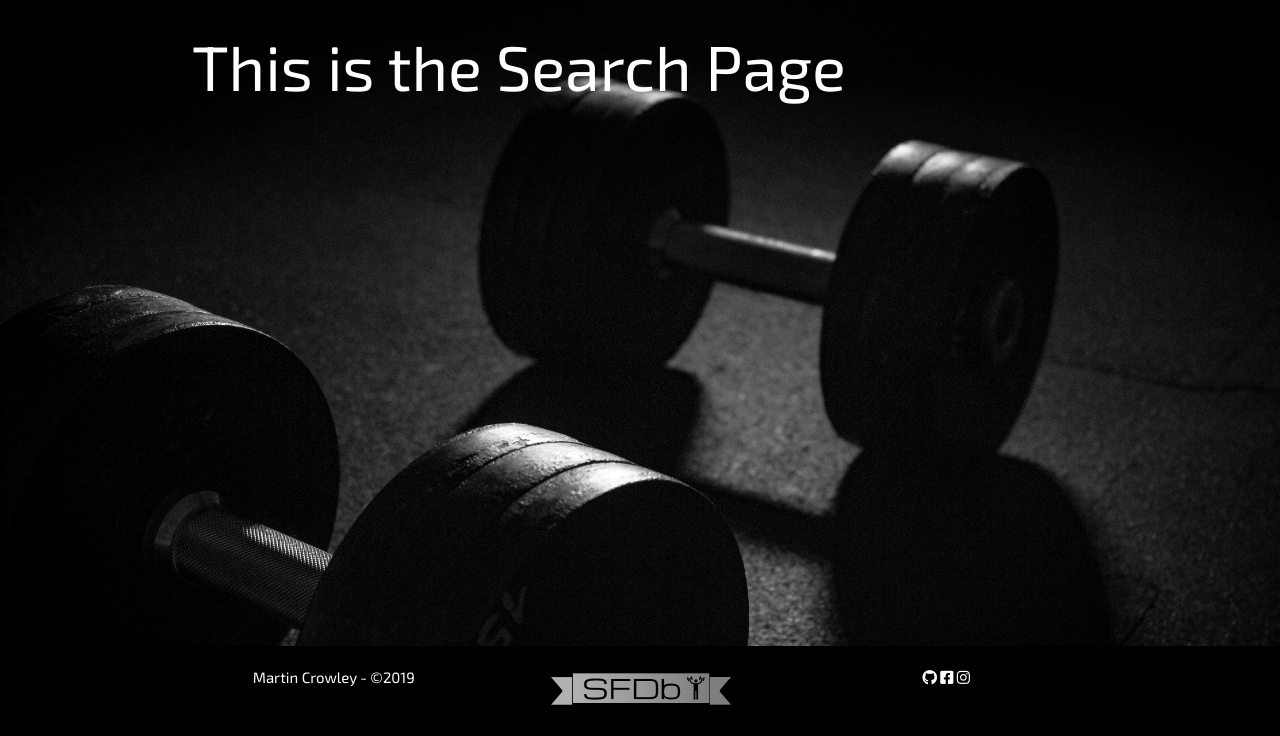
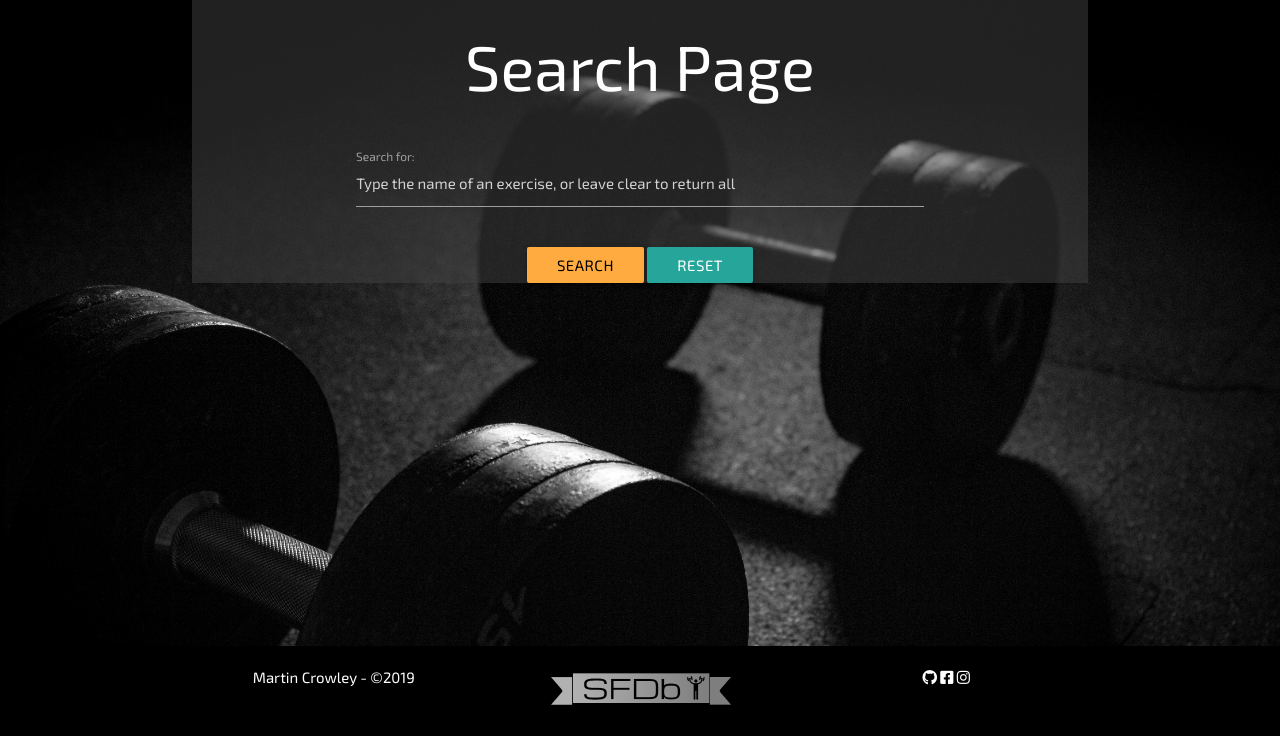
Before and after one commit to Code-Institute-Submissions/shared_fitness_database, a Flask app: page /search in a window 1280 px wide. Shown: the part 64-800 px from the top of the page. Run offline with Flask 2, Linux system fonts and the light colour scheme; data that the repository does not hold is empty; some libraries are stand-ins or nearby versions.

Commit message:
changed search page to allow for one search bar that will check for exercise name, difficulty, equipment type or muscle used, have also opted to have the exercises from the search show up below the search bar to allow for easier repeated searching

```diff
--- a/templates/search.html
+++ b/templates/search.html
@@ -1,10 +1,57 @@
 {% extends "base.html" %}
 {% block content %}
 <!--Intro-->
-<div class="row">
-    <div class="col s12 intro">
-        <h1>This is the Search Page</h1>
+<section class="page-container">
+    <div class="row">
+        <div class="col s12 intro center">
+            <h1>Search Page</h1>
+        </div>
     </div>
-</div>
+    <div class="row">
+        <div class="col offset-s1 s10 offset-l2 l8 center">
+            <form method="POST" action="{{ url_for('search') }}" class="input-group col s12">
+                <div class="row">
+                    <div class="input-field col s12">
+                        <input placeholder="Type the name of an exercise, or leave clear to return all" class="input-group" name="query" type="text">
+                        <label>Search for:</label>
+                    </div>
+                </div>
+                <div class="center">
+                    <button class="btn btn_form" type="submit">Search</button>
+                    <a href="{{ url_for('search') }}" class="btn btn_delete">Reset</a>
+                </div>
+            </form>
+        </div>
+    </div>
+</section>
+<section>
+    <div class="row">
+    {% if results %}
+            <h5>Search Results</h5>
+            <h6>Found {{results.count()}} exercises matching your criteria!</h6>
+
+            <div class="row">
+                {% for exercise in results %}
+                    <div class="col s12 m6 l4">
+                        <div class="card grey darken-3">
+                            <div class="card-image">
+                              <img src="{{exercise.image_url}}" class="responsive-img">
+                            </div>
+                            <div class="card-content center">
+                                <span class="card-title">{{ exercise.exercise_name}}</span>
+                                <p>Muscle Used: <span>{{exercise.muscle_name}}</span></p>
+                                <p>Equipment Needed: <span>{{exercise.equipment_type}}</span></p>
+                                <p>Difficulty: <span>{{exercise.difficulty_level}}</span></p>
+                            </div>
+                            <div class="card-action center">
+                                <a href="{{ url_for('exercise', exercise_id=exercise._id) }}">Find Out More...</a>
+                            </div>
+                        </div>
+                    </div>
+                {% endfor %}
+            </div>
+        {% endif %}
+    </div>
+</section>
 
 {% endblock %}
```
